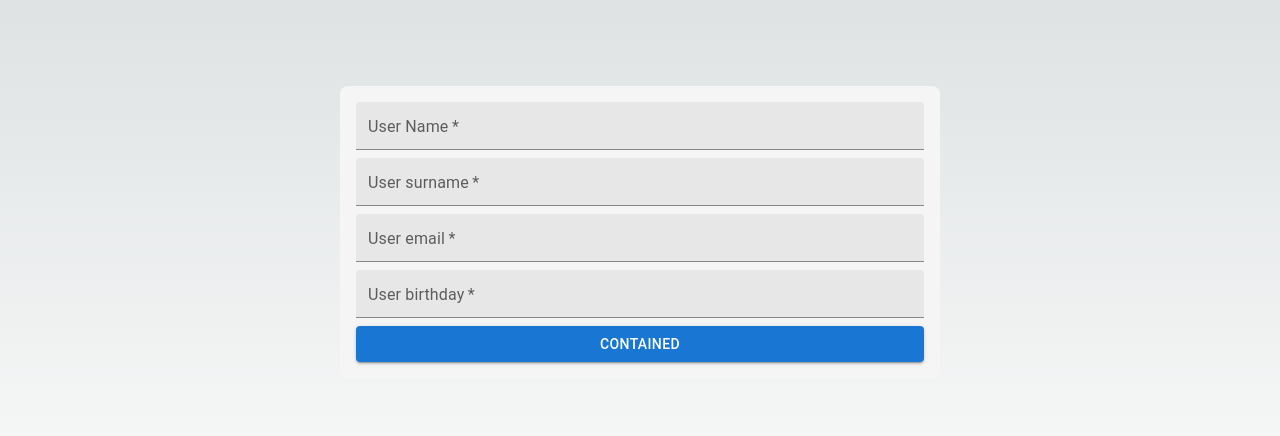
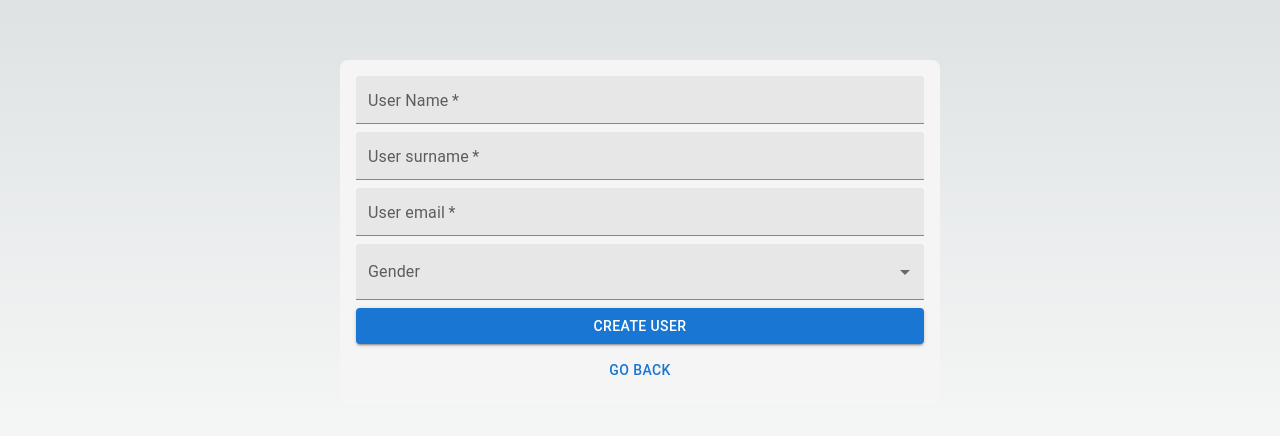
Before and after one commit to MoiraC/user-management-fe, a Next.js app: page /users in a window 1280 px wide. Shown: the part 168-604 px from the top of the page. Built offline with nearby package versions, Linux system fonts and the light colour scheme.

Commit message:
birthday changed to gender

```diff
--- a/src/app/actions/createUserAction.ts
+++ b/src/app/actions/createUserAction.ts
@@ -8,7 +8,7 @@ export async function createUser(formData: FormData) {
             name: formData.get('name'),
             surname: formData.get('surname'),
             email: formData.get('email'),
-            birthday: formData.get('birthday'),
+            gender: formData.get('gender'),
         } as User
 
         const response = await fetch("http://localhost:8080/users/create", {
@@ -20,6 +20,12 @@ export async function createUser(formData: FormData) {
             cache: 'no-store'
           });
 
+        if(response.ok)
+            console.log(`user created`);
+        else
+            console.log('user creation failed')
+
+
     } catch (error) {
         console.log(error)
     }
--- /dev/null
+++ b/src/app/components/goBack.tsx
@@ -0,0 +1,14 @@
+'use client'
+
+import { Button } from '@mui/material'
+import { useRouter } from 'next/navigation'
+
+export function GoBack() {
+    const router = useRouter()
+
+    return (
+      <Button type="button" onClick={() => router.back()}>
+        Go back
+      </Button>
+    )
+}
--- a/src/app/components/userForm.tsx
+++ b/src/app/components/userForm.tsx
@@ -1,9 +1,11 @@
-import { TextField, Button } from "@mui/material";
+import { TextField, Button, Input, MenuItem, Select, InputLabel, RadioGroup, FormControlLabel, Radio, FormControl } from "@mui/material";
 import { User } from "../types/types";
+import { redirect, useRouter } from "next/navigation";
+import { GoBack } from "./goBack";
 
 // TODO: make the form a component and use 2 different page for edit and create pages (component may get id to handle the status of process)
 // TODO: fetch user data with id or sent user data to this page when navigating from home
-export default function UserForm({
+export default async function UserForm({
     id,
     action,
     buttonText,
@@ -14,10 +16,21 @@ export default function UserForm({
     buttonText: string
     disabled?: boolean
 }) {
+    let userData = {} as User;
 
-    let userData = {} as User;
+    // Fill user data if id provided
     if(id)
-      // TODO: Fetch user data with id
+    {
+        const response = await fetch(`http://localhost:8080/users/${id}`, {
+            method: "GET",
+            cache: 'no-store'
+        });
+
+        if(response.ok)
+            userData = (await response.json()).data as User;
+        else
+            redirect("/")
+    }
 
     return (
         <form action={action} className="user-form">
@@ -30,6 +43,7 @@ export default function UserForm({
                 disabled={disabled}
                 defaultValue={userData.name}
                 fullWidth
+                required
                 size="small"
                 />
             <TextField
@@ -39,6 +53,7 @@ export default function UserForm({
                 disabled={disabled}
                 defaultValue={userData.surname}
                 fullWidth
+                required
                 size="small"
                 />
             <TextField
@@ -48,21 +63,36 @@ export default function UserForm({
                 disabled={disabled}
                 defaultValue={userData.email}
                 fullWidth
+                required
                 size="small"
                  />
-            <TextField
-                name="birthday"
-                label="User birthday"
-                variant="filled"
-                disabled={disabled}
-                defaultValue={userData.birthday}
-                fullWidth
-                size="small"
-                />
+
+            <FormControl variant="filled"  >
+                 <InputLabel id="demo-simple-select-label">Gender</InputLabel>
+                <Select
+                    name="gender"
+                    labelId="demo-simple-select-label"
+                    disabled={disabled}
+                    label={"tes"}
+                    variant="filled"
+                    defaultValue={userData.gender}
+                    displayEmpty
+                    required
+                >
+                    <MenuItem disabled value="">
+                        <em>None</em>
+                    </MenuItem>
+                    <MenuItem value={"male"}>Male</MenuItem>
+                    <MenuItem value={"female"}>Female</MenuItem>
+                    <MenuItem value={"unspecified"}>I prefer not to say</MenuItem>
+                </Select>
+            </FormControl>
+
 
             <Button variant="contained"
                 color="primary"
                 type="submit">{buttonText}</Button>
+            <GoBack></GoBack>
         </form>
     )
 }
--- a/src/app/page.tsx
+++ b/src/app/page.tsx
@@ -25,7 +25,7 @@ export default async function Home() {
             <TableCell align="right">Name</TableCell>
             <TableCell align="right">Surname</TableCell>
             <TableCell align="right">Email</TableCell>
-            <TableCell align="right">Birthday</TableCell>
+            <TableCell align="right">Gender</TableCell>
             <TableCell align="right">Options</TableCell>
           </TableRow>
         </TableHead>
@@ -41,7 +41,7 @@ export default async function Home() {
               <TableCell align="right">{user.name}</TableCell>
               <TableCell align="right">{user.surname}</TableCell>
               <TableCell align="right">{user.email}</TableCell>
-              <TableCell align="right">{user.birthday}</TableCell>
+              <TableCell align="right">{user.gender}</TableCell>
               <TableCell align="right">
                 <Link href={`/users/${user.id}/update`}>
                   <IconButton aria-label="edit" color="primary">
--- a/src/app/types/types.ts
+++ b/src/app/types/types.ts
@@ -3,5 +3,5 @@ export type User = {
     name: string,
     surname: string,
     email: string,
-    birthday: string,
+    gender: string,
   }
--- a/src/app/users/page.tsx
+++ b/src/app/users/page.tsx
@@ -1,43 +1,11 @@
 import { Button, TextField } from "@mui/material";
 import { SubmitButton } from "../components/submitButton";
 import { createUser } from "../actions/createUserAction";
+import { GoBack } from "../components/goBack";
+import UserForm from "../components/userForm";
 
 export default function Page() {
     return (
-        <form action={createUser} className="user-form">
-            <TextField
-                name="name"
-                label="User Name"
-                variant="filled"
-                fullWidth
-                size="small"
-                required
-                />
-            <TextField
-                name="surname"
-                label="User surname"
-                variant="filled"
-                fullWidth
-                size="small"
-                required
-                />
-            <TextField
-                name="email"
-                label="User email"
-                variant="filled"
-                fullWidth
-                size="small"
-                required
-                />
-            <TextField
-                name="birthday"
-                label="User birthday"
-                variant="filled"
-                fullWidth
-                size="small"
-                required
-                />
-            <SubmitButton></SubmitButton>
-    </form>
+        <UserForm action={createUser} buttonText="Create User" ></UserForm>
     )
 }
```
Also changed, not shown: src/app/users/[id]/update/page.tsx (+14 -5 lines).
